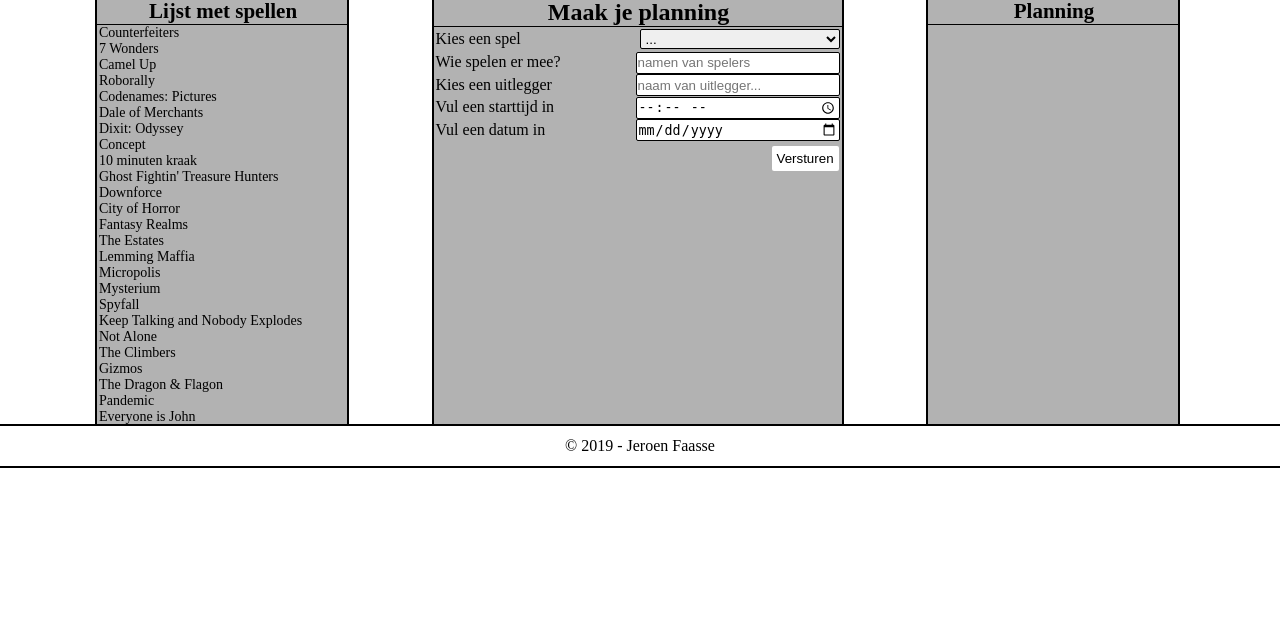
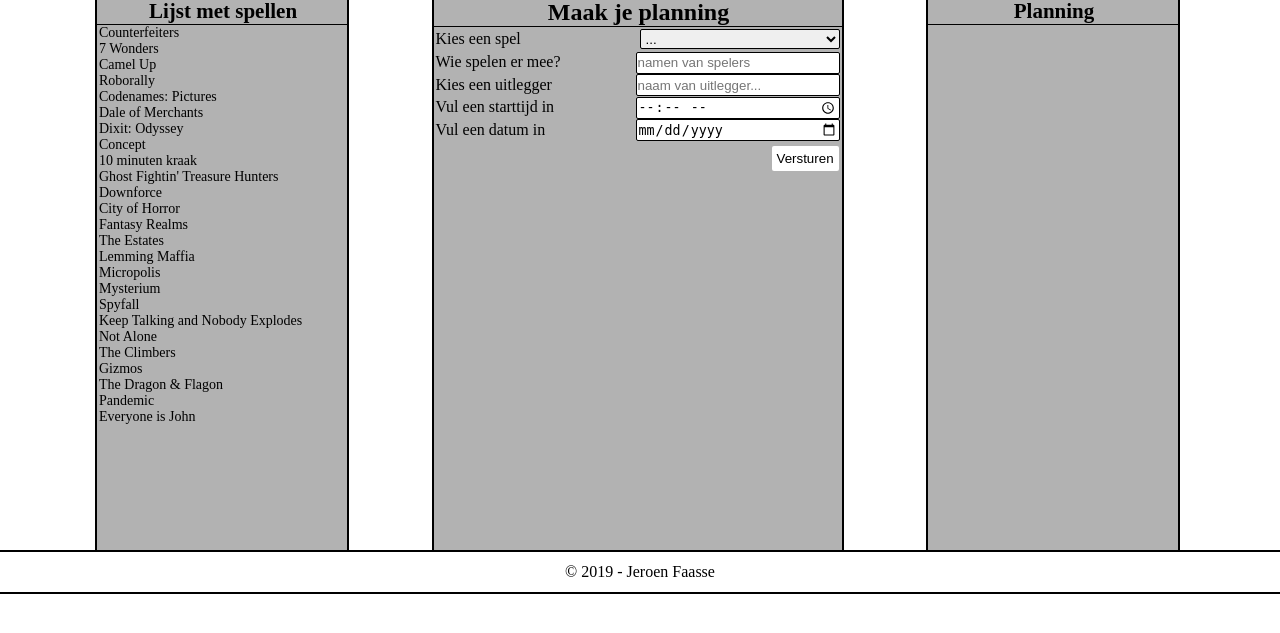
Before and after one commit to Jeroen4/Planningtool, a PHP site: page / in a window 1280 px wide. Shown: the part 63-696 px from the top of the page. Run offline with PHP 8.4, Linux system fonts and the light colour scheme; data comes from the database, SQL or seed files in the repository; data that the repository does not hold is empty.

Commit message:
bug in planner

```diff
--- a/datalayer.php
+++ b/datalayer.php
@@ -1,7 +1,6 @@
 <?php
 function getGames(){
 	include ('connect.php');
-
 
 	$query = $conn->prepare("SELECT * FROM games");
 		$query->execute();
@@ -16,6 +15,5 @@
         $stmt = $conn->prepare("INSERT INTO planning (spel, spelers, spelleider, starttijd, datum) VALUES (:spel, :spelers, :leider, :starttijd, :datum)");
         $stmt->execute([':spel' => $_POST['spel'], ':spelers' => $_POST['spelers'], ':leider' => $_POST['leider'],  ':starttijd' => $_POST['starttijd'], ':datum' => $_POST['datum']]);
         $conn = null;
-
     }
 ?>
--- a/style.css
+++ b/style.css
@@ -18,7 +18,7 @@
 }
 .lijst{
 	width: 250px;
-	height: 425px;
+	height: 551px;
 	font-size: 14px;
 	background-color: rgba(0,0,0,0.3);
 	border-left: 2px solid black;
@@ -53,7 +53,7 @@
 }
 #planner{
 	width: 250px;
-	height: 425px;
+	height: 551px;
 	font-size: 14px;
 	margin-right: 100px;
 	background-color: rgba(0,0,0,0.3);
@@ -89,7 +89,7 @@
 }
 form{
 	background-color: rgba(0,0,0,0.3);
-	height: 425px;
+	height: 551px;
 	border-left: 2px solid black;
 	border-right: 2px solid	black;
 	margin: 0 auto;
```
